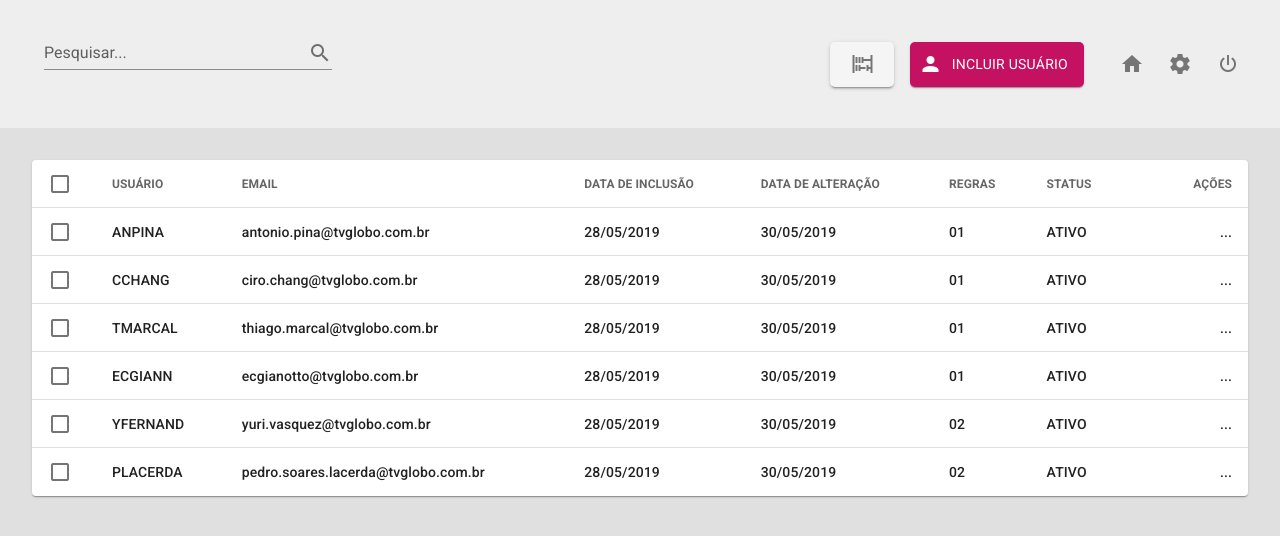
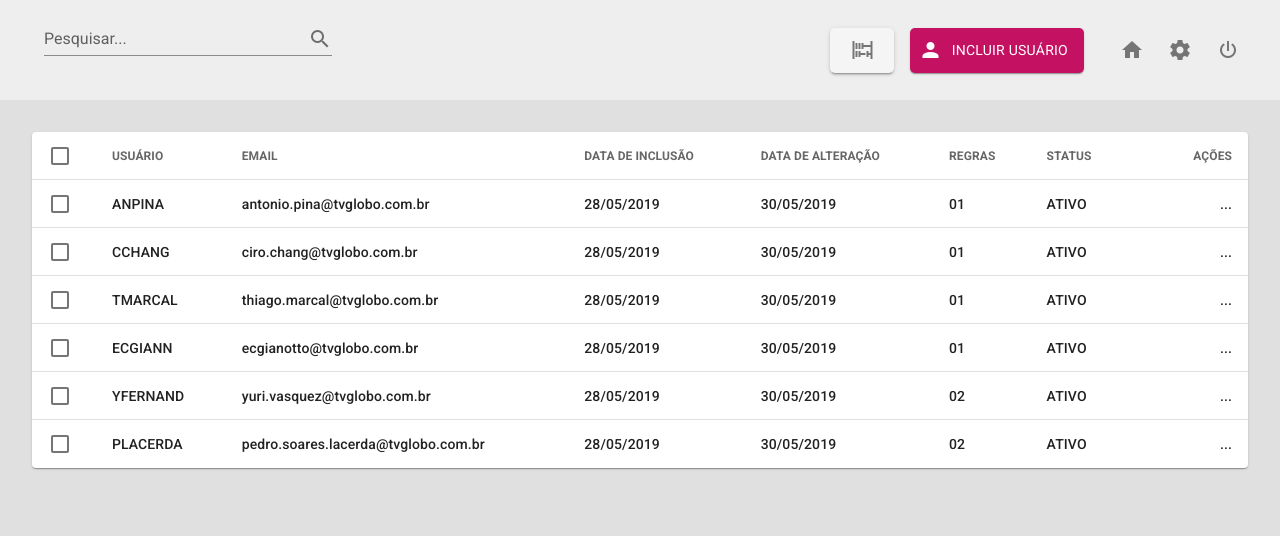
Before and after one commit to jpcanto/prova-globo, a Vue app: page / in a window 1280 px wide. Shown: the top 536 px of the page. Built offline with nearby package versions, Linux system fonts and the light colour scheme.

Commit message:
style: adjusting header height

```diff
--- a/src/components/Header.vue
+++ b/src/components/Header.vue
@@ -1,6 +1,6 @@
 <template>
   <v-main>
-    <v-app-bar color="grey lighten-3" dark prominent flat>
+    <v-app-bar color="grey lighten-3" dark flat height="100px">
       <v-container class="ma-0 align-center" fill-height fluid>
         <form @submit.prevent="setFilters">
           <v-text-field
```
